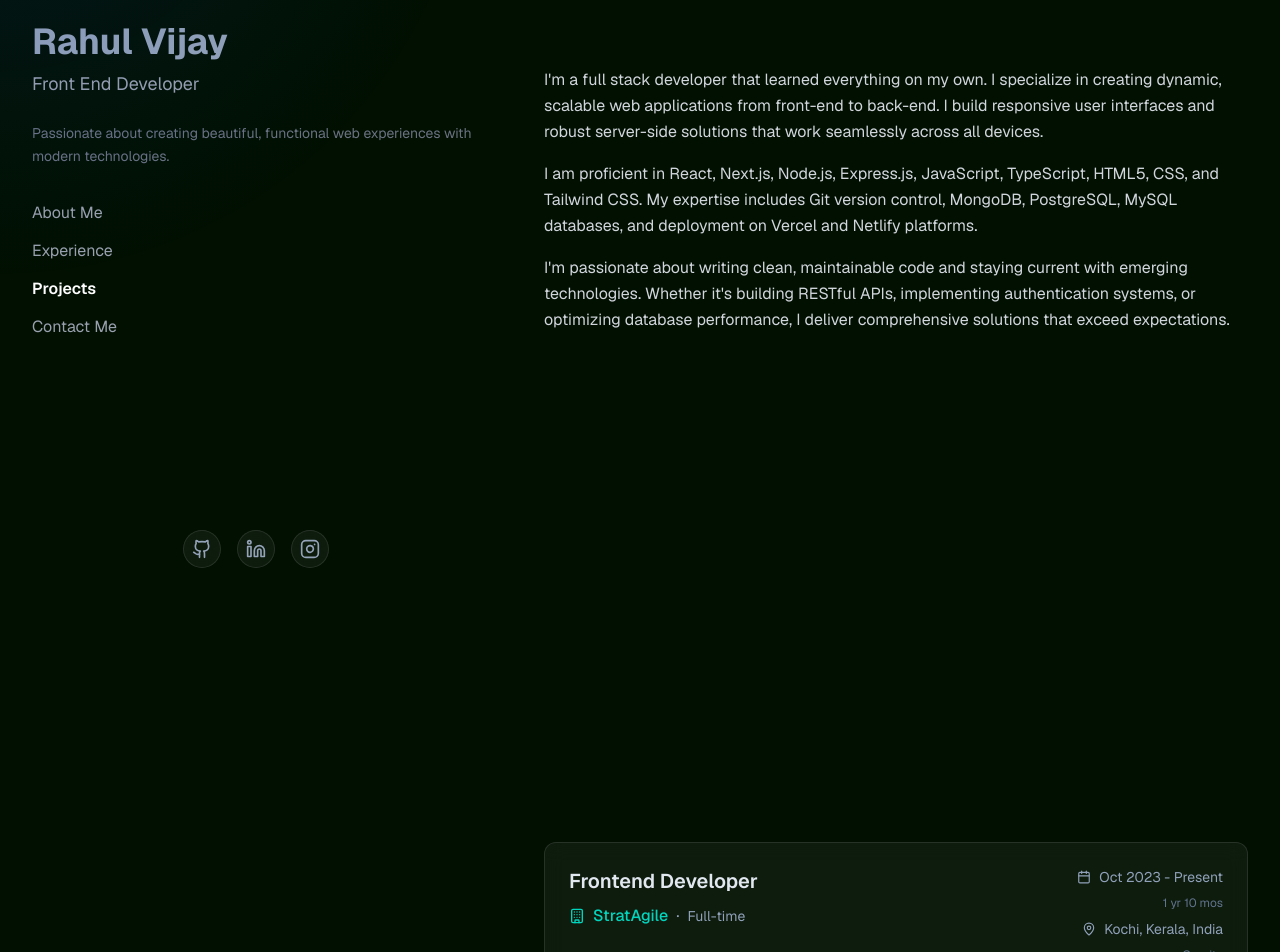
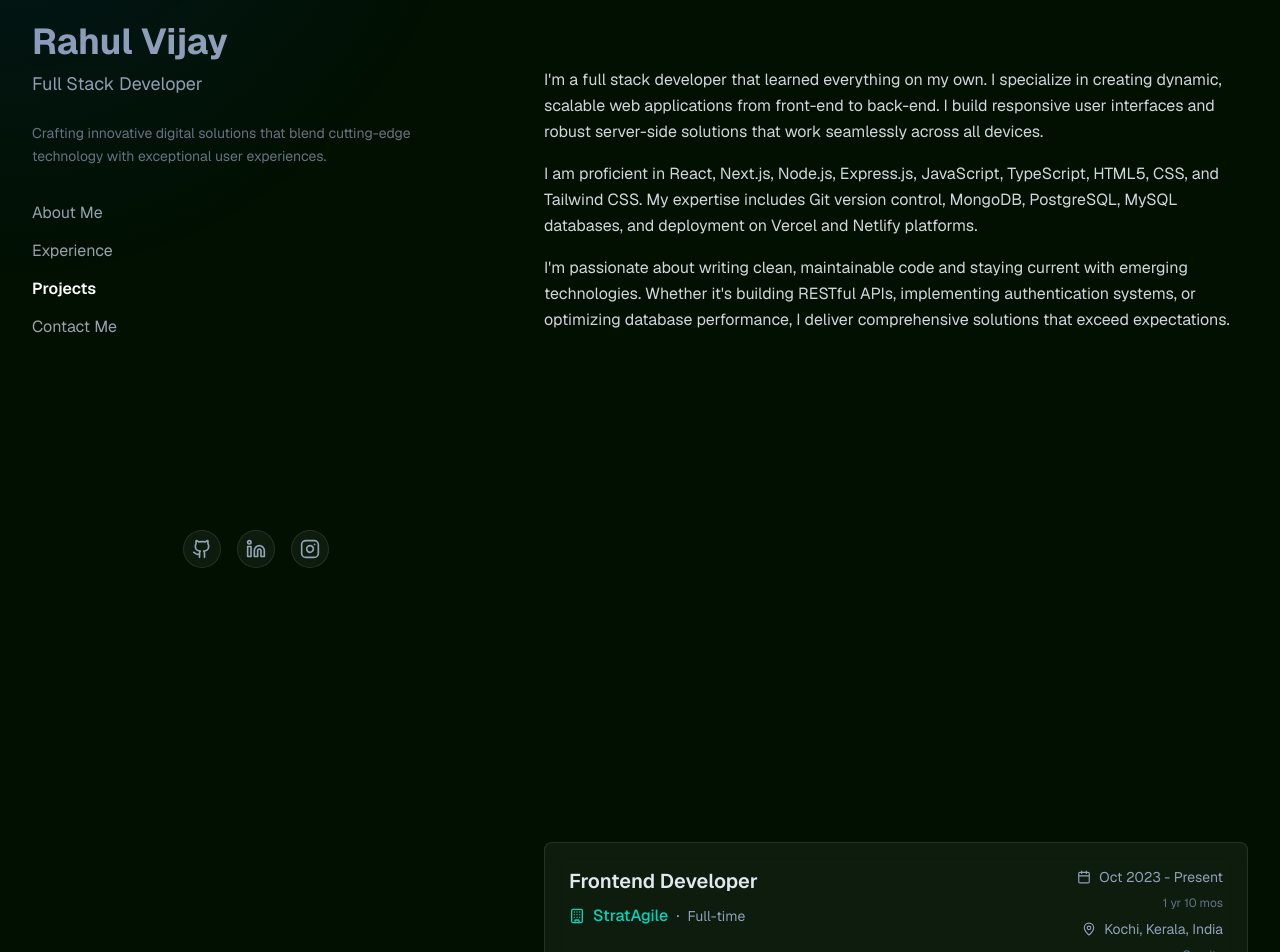
Before and after one commit to rahulvijay81/portfolio, a Next.js app: page / in a window 1280 px wide. Shown: the part 200-1152 px from the top of the page. Built offline with nearby package versions, Linux system fonts and the light colour scheme.

Commit message:
UI updated

```diff
--- a/src/components/ContactSection.tsx
+++ b/src/components/ContactSection.tsx
@@ -9,7 +9,7 @@ export default function ContactSection() {
           I'd love to connect and explore exciting opportunities with you! Whether you have interesting projects, creative ideas, collaboration proposals, or just want to chat about technology and innovation, please don't hesitate to reach out. I'm always eager to discuss new challenges, share insights, and build meaningful professional relationships. My inbox is open 24/7, and I typically respond within a few hours!
         </p>
         <a
-          href="mailto:your.email@example.com"
+          href="mailto:rahulvijay8156@gmail.com"
           className="group inline-flex items-center space-x-2 bg-white/10 backdrop-blur-sm border border-white/20 hover:bg-white/20 hover:border-white/30 px-8 py-3 rounded-2xl transition-all duration-300 hover:scale-105 hover:shadow-xl hover:shadow-blue-500/20"
         >
           <Mail size={20} className="group-hover:rotate-12 transition-transform duration-300" />
--- a/src/components/ExperienceSection.tsx
+++ b/src/components/ExperienceSection.tsx
@@ -13,7 +13,7 @@ export default function ExperienceSection() {
         {experienceData.experiences.map((exp, index) => (
           <div
             key={index}
-            className="glass-effect rounded-xl p-4 md:p-6 spotlight-effect group border bg-slate-800/50 border-teal-500/30 transition-all duration-500 hover:shadow-2xl hover:shadow-teal-500/20 animate-fade-in-up"
+            className="glass-effect rounded-lg p-4 md:p-6 hover:bg-white/5 transition-colors"
             style={{ animationDelay: `${index * 200}ms` }}
           >
             <div className="flex flex-col lg:flex-row lg:items-start lg:justify-between gap-4">
--- /dev/null
+++ b/src/components/Footer.tsx
@@ -0,0 +1,8 @@
+export default function Footer() {
+  return (
+    <footer className="pb-2 text-center text-xs text-slate-500">
+      © Copyright {new Date().getFullYear()} Designed & Built by{' '}
+      <span className="text-slate-300 font-medium">rahulvijay</span>
+    </footer>
+  );
+}
--- a/src/components/MainContent.tsx
+++ b/src/components/MainContent.tsx
@@ -5,6 +5,7 @@ import AboutSection from './AboutSection';
 import ExperienceSection from './ExperienceSection';
 import ProjectsSection from './ProjectsSection';
 import ContactSection from './ContactSection';
+import Footer from './Footer';
 
 const containerVariants: Variants = {
   hidden: { opacity: 0 },
@@ -62,6 +63,9 @@ export default function MainContent() {
         <motion.div variants={sectionVariants}>
           <ContactSection />
         </motion.div>
+        <motion.div variants={sectionVariants}>
+          <Footer />
+        </motion.div>
       </motion.div>
     </motion.div>
   );
--- a/src/components/Sidebar.tsx
+++ b/src/components/Sidebar.tsx
@@ -78,9 +78,9 @@ export default function Sidebar() {
         <div className="flex flex-col justify-between p-8 h-full">
           <div className="flex-1 flex flex-col justify-center">
             <h1 className="text-4xl font-bold mb-2">Rahul Vijay</h1>
-            <p className="text-lg text-gray-400 mb-6">Front End Developer</p>
+            <p className="text-lg text-gray-400 mb-6">Full Stack Developer</p>
             <p className="text-sm text-gray-500 mb-8 leading-relaxed">
-              Passionate about creating beautiful, functional web experiences with modern technologies.
+              Crafting innovative digital solutions that blend cutting-edge technology with exceptional user experiences.
             </p>
 
             <nav className="space-y-3">
@@ -116,7 +116,7 @@ export default function Sidebar() {
       <div className="lg:hidden py-8 p-3 md:p-4 pb-2 flex flex-col items-center">
         <div className="text-center mb-3">
           <h1 className="text-lg md:text-2xl font-bold mb-1">Rahul Vijay</h1>
-          <p className="text-xs md:text-base text-gray-400 mb-2">Front End Developer</p>
+          <p className="text-xs md:text-base text-gray-400 mb-2">Full Stack Developer</p>
         </div>
 
         <nav className="flex justify-center gap-2 mb-4">
```
Also changed, not shown: 1 other file (tests, documents, lock files or other folders).
